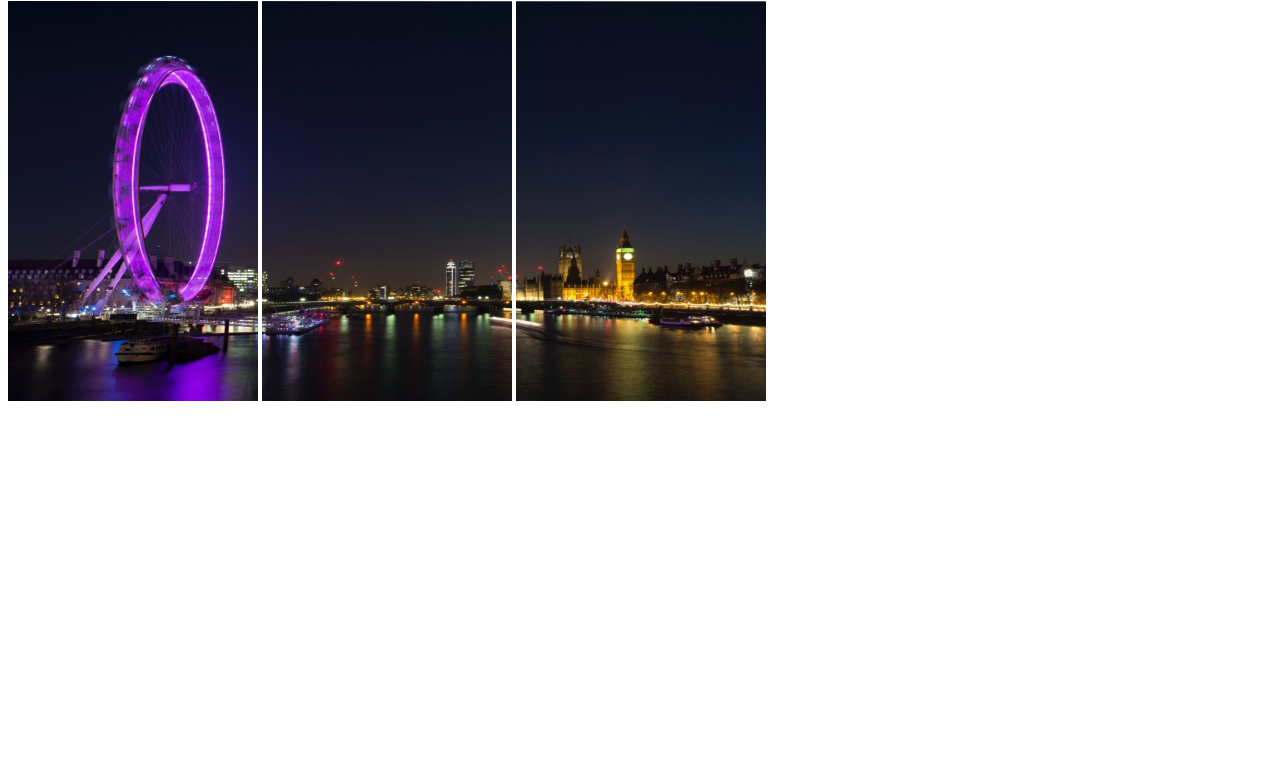
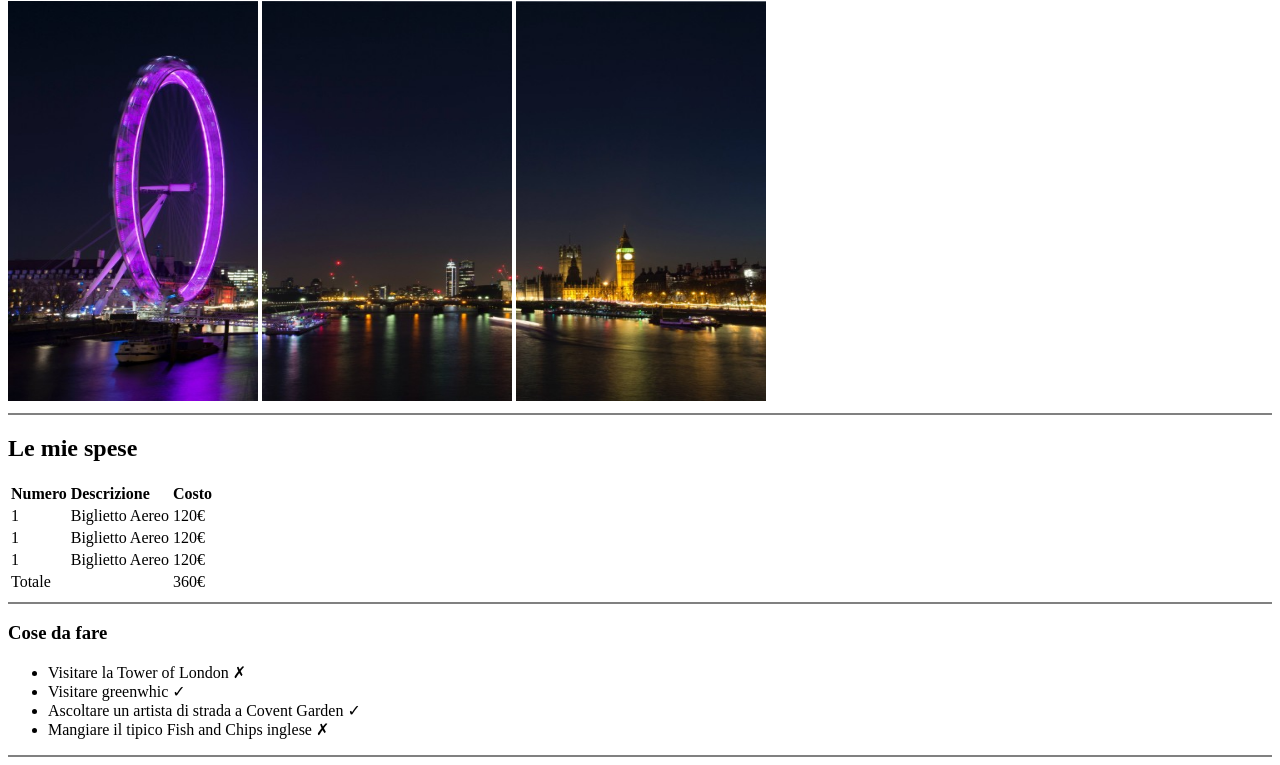
Before and after one commit to EmanuelaCocuzza94/html-london-trip, a plain HTML site: page index.html in a window 1280 px wide. Shown: the part 79-844 px from the top of the page. Before the commit the page ends 800 px from the top, so only its background shows below. Drawn offline with Linux system fonts and the light colour scheme.

Commit message:
ADD:index.html

```diff
--- a/index.html
+++ b/index.html
@@ -14,7 +14,50 @@
             <img src="img/img/pexels-bill-emrich-230794-2.jpg" style="width:250px;height:400px">
         </div>
     </header>
+    <hr color="grey">
     <main>
+        <div>
+            <h2>Le mie spese</h2>
+            <table>
+                <tr>
+                    <td><b>Numero</b></td>
+                    <td><b>Descrizione</b></td>
+                    <td><b>Costo</b></td>
+                </tr>
+                <tr>
+                    <td>1</td>
+                    <td>Biglietto Aereo</td>
+                    <td>120€</td>
+                </tr>
+                <tr>
+                    <td>1</td>
+                    <td>Biglietto Aereo</td>
+                    <td>120€</td>
+                </tr>
+                <tr>
+                    <td>1</td>
+                    <td>Biglietto Aereo</td>
+                    <td>120€</td>
+                </tr>
+                <tr>
+                    <td>Totale</td>
+                    <td></td>
+                    <td>360€</td>
+                </tr>
+            </table>
+        </div>
+        <hr color="grey">
+        <div>
+            <h3>Cose da fare</h3>
+            <ul>
+                <li>Visitare la Tower of London &#10007;</li>
+                <li>Visitare greenwhic &#10003;</li>
+                <li>Ascoltare un artista di strada a Covent Garden &#10003;</li>
+                <li>Mangiare il tipico Fish and Chips inglese &#10007;</li>
+            </ul>
+        </div>
+        <hr color="grey">
+
 
     </main>
 
```
